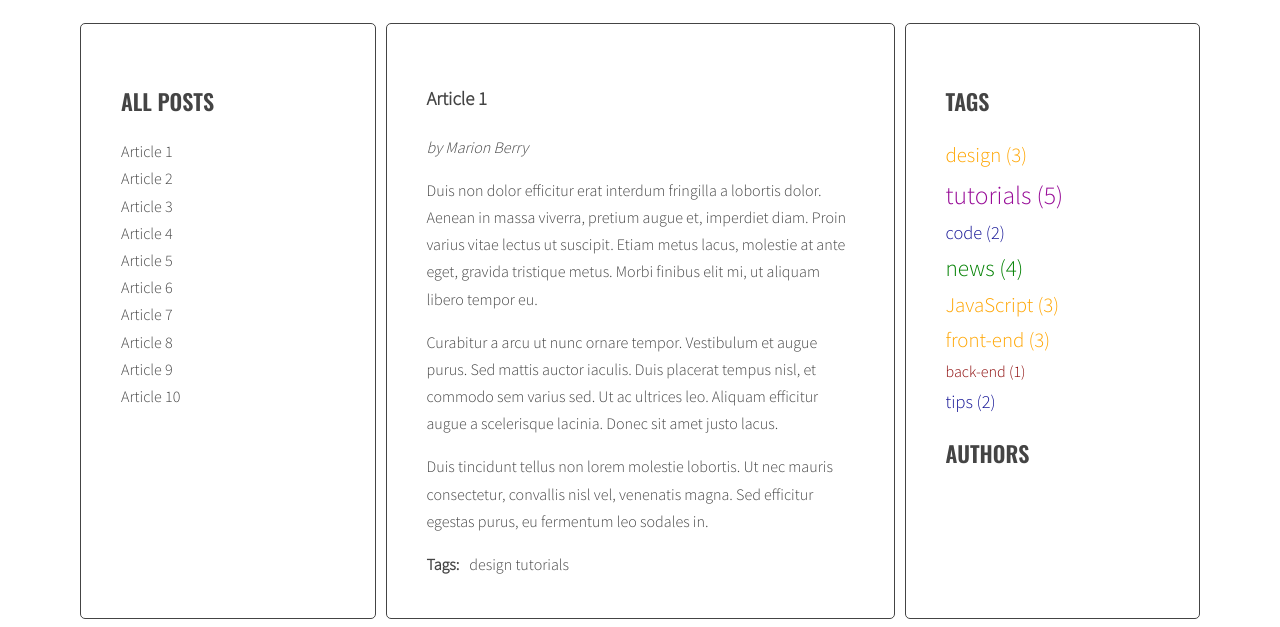
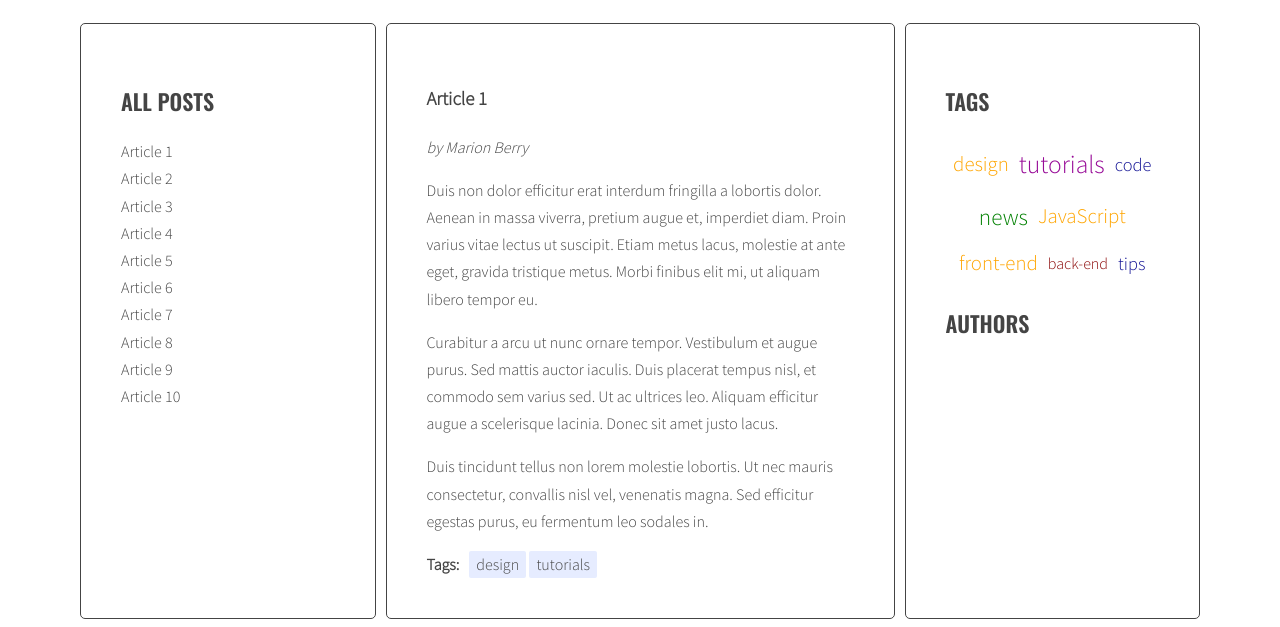
Before and after one commit to ida-dar/javascript-blog, a website with bundled scripts: page index.html in a window 1280 px wide. Shown: the part 220-847 px from the top of the page. Built offline with nearby package versions, Linux system fonts and the light colour scheme.

Commit message:
Edit styles of .list-horizontal & delete number of tags occurance in allTagsHTML in js

```diff
--- a/js/script.js
+++ b/js/script.js
@@ -209,7 +209,7 @@
     /* START LOOP: for each tag in allTags: */
     for(let tag in allTags){
       /* generate code of a link and add it to allTagsHTML */
-      allTagsHTML += `<li><a href=#tag-${tag} class="${calculateTagClass(allTags[tag], tagsParams)}">${tag} (${allTags[tag]})</a></li>`;
+      allTagsHTML += `<li><a href=#tag-${tag} class="${calculateTagClass(allTags[tag], tagsParams)}">${tag}</a></li>`;
       console.log(`allTagsHTML: `, allTagsHTML);
     }
     /* END LOOP: for each tag in allTags: */
--- a/sass/style.scss
+++ b/sass/style.scss
@@ -3,6 +3,7 @@
 /* Variables */
 $color-light: #fff;
 $color-dark: #444;
+$color-decor: rgb(230, 236, 255);
 
 $font-logo: 'Sacramento', cursive;
 $font-header: 'Oswald', sans-serif;
@@ -88,6 +89,9 @@ a {
 
 .list-horizontal {
   li {
+    background-color: $color-decor;
+    padding: 0 7px;
+    border-radius: 2px;
     display: inline-block;
   }
 }
@@ -119,6 +123,17 @@ a {
 }
 
 /* Tags */
+.tags {
+  display: flex;
+  justify-content: center;
+  align-items: center;
+  flex-wrap: wrap;
+  li {
+    text-align: center;
+    margin: 5px;
+  }
+}
+
 .tag-size-1 {
   font-size: 100%;
   color: rgb(139, 7, 7);
```
Also changed, not shown: css/style.css, 1 other file.
